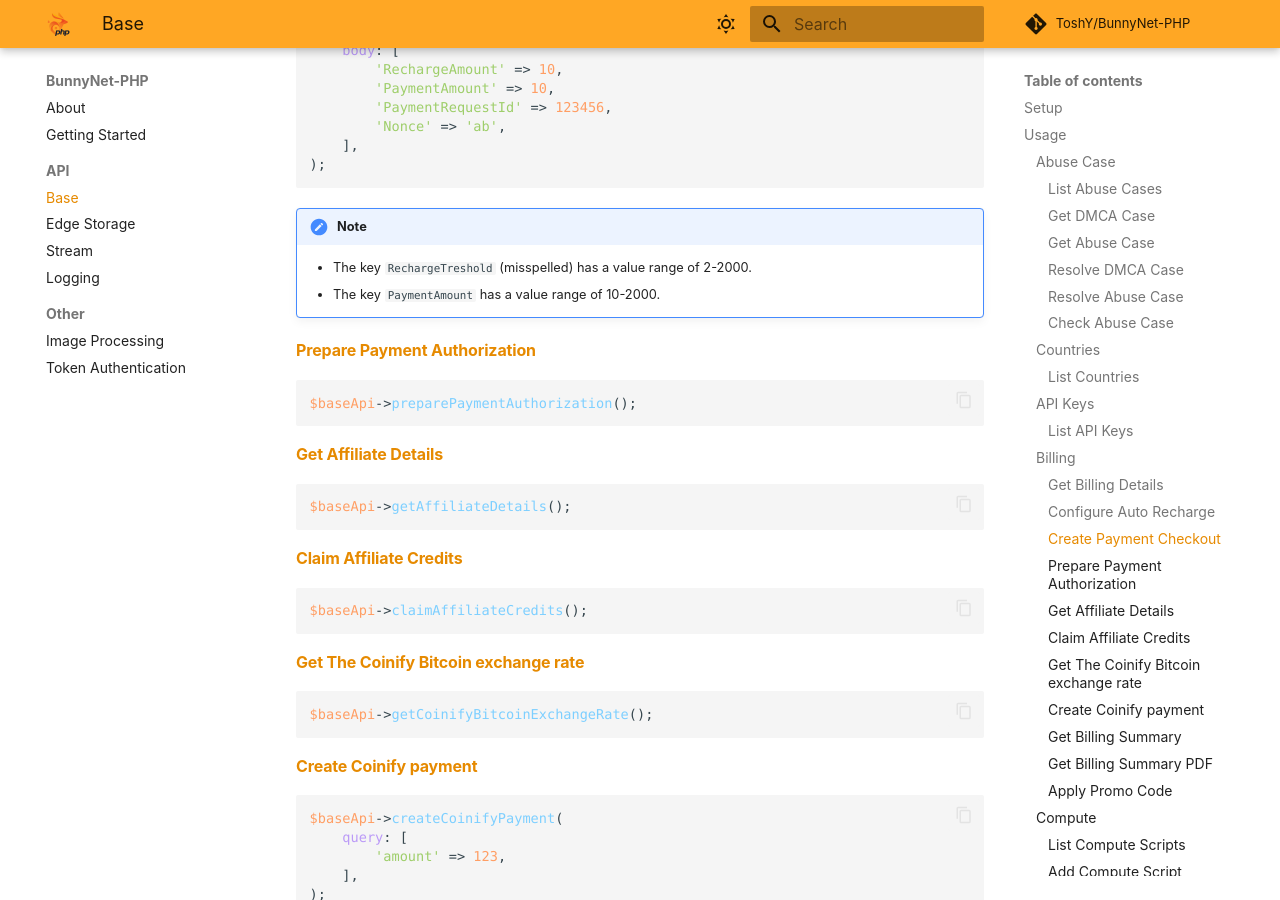
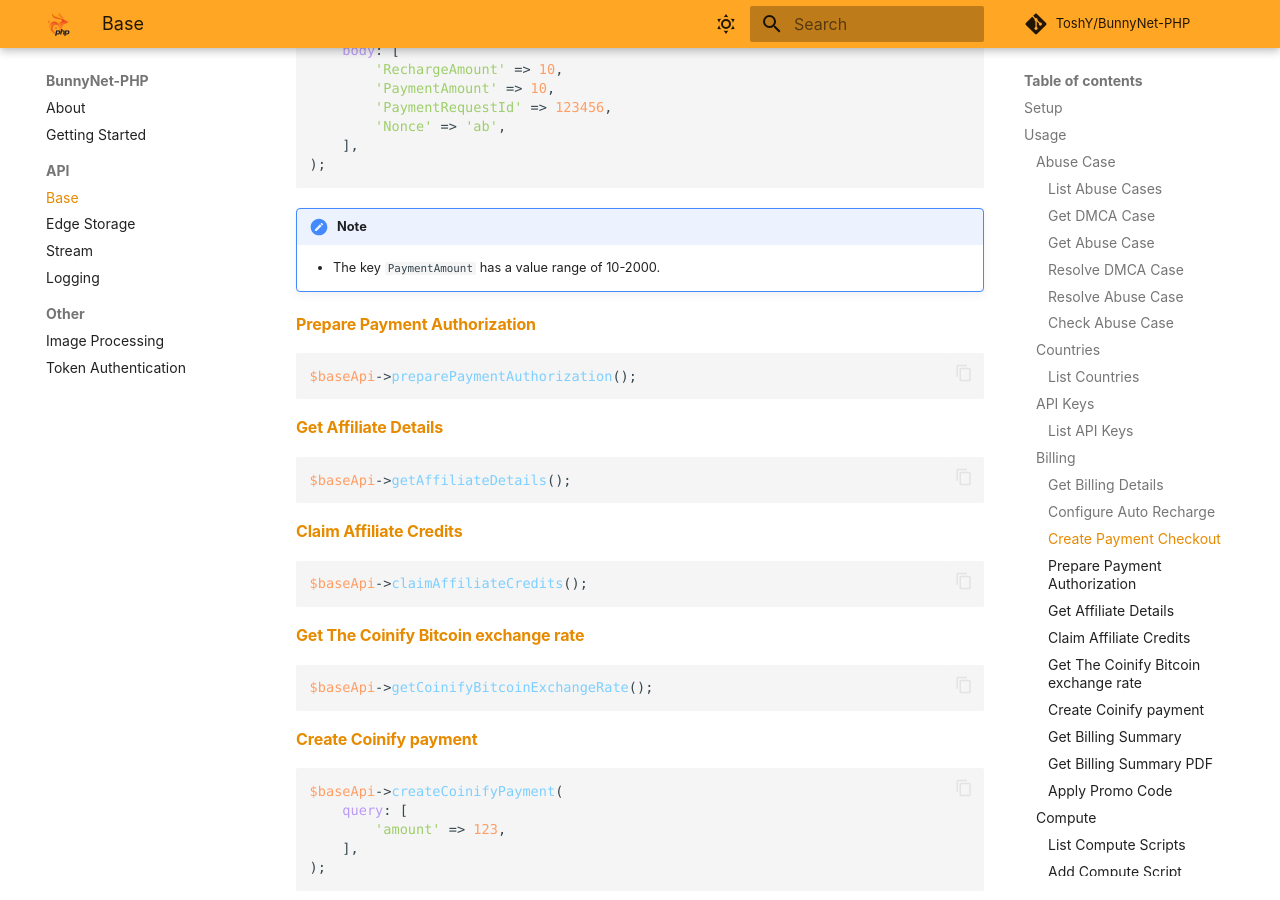
Before and after one commit to ToshY/BunnyNet-PHP, an MkDocs documentation site: the page built from docs/base-api.md, in a window 1280 px wide and 900 px high, scrolled down 3097 px. Built offline with MkDocs 1.6.1 and Material for MkDocs 9.7.7, drawn with Linux system fonts in a browser that asks for light colours; some web fonts are replaced; comment, search, counter and statistics services are not loaded.

Commit message:
removed doc note regarding payment threshold

```diff
--- a/docs/base-api.md
+++ b/docs/base-api.md
@@ -158,7 +158,6 @@ $baseApi->createPaymentCheckout(
 
 !!! note
 
-    - The key `RechargeTreshold` (misspelled) has a value range of 2-2000.
     - The key `PaymentAmount` has a value range of 10-2000.
 
 #### [Prepare Payment Authorization](https://docs.bunny.net/reference/billingpublic_paymentsprepareauthorization)
```
